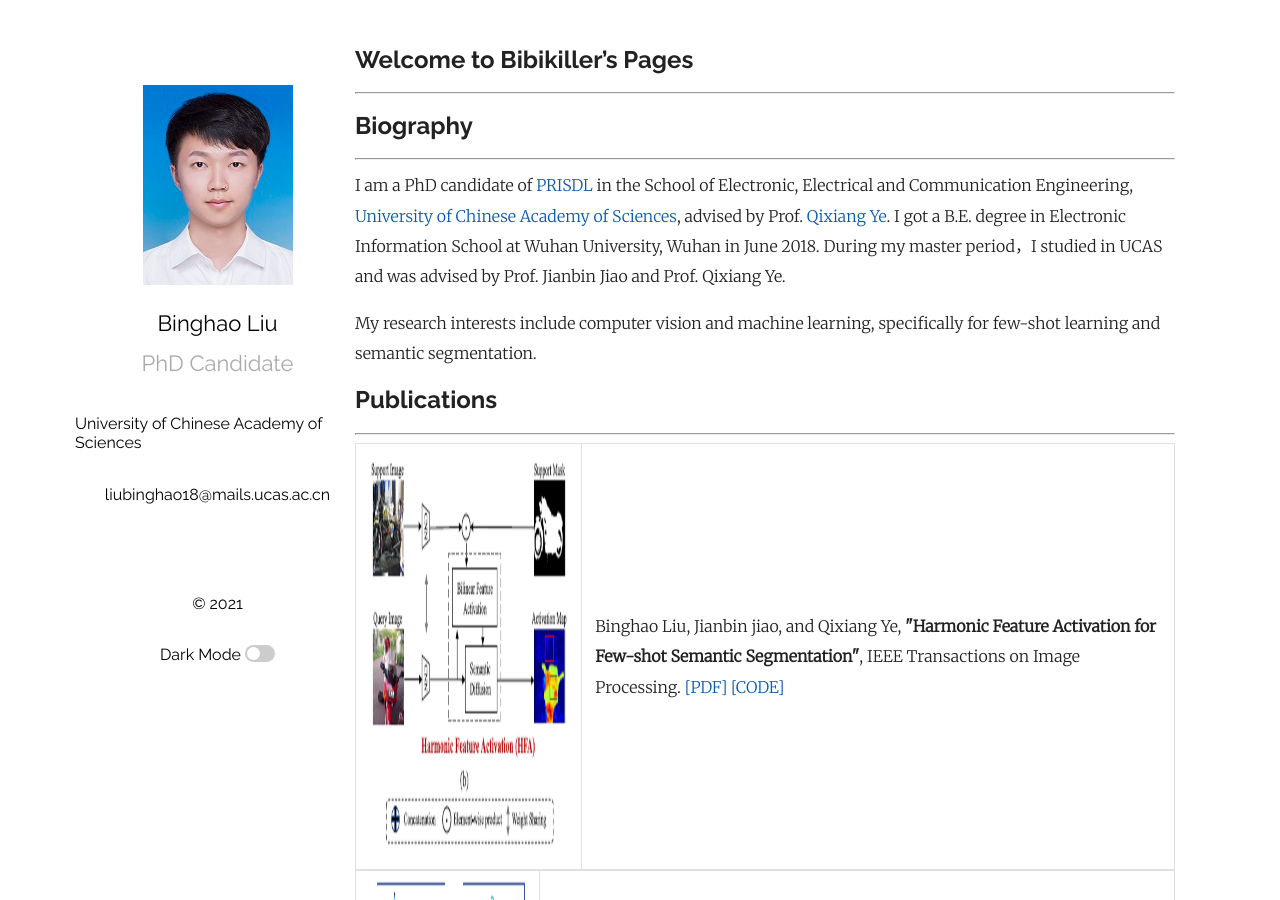
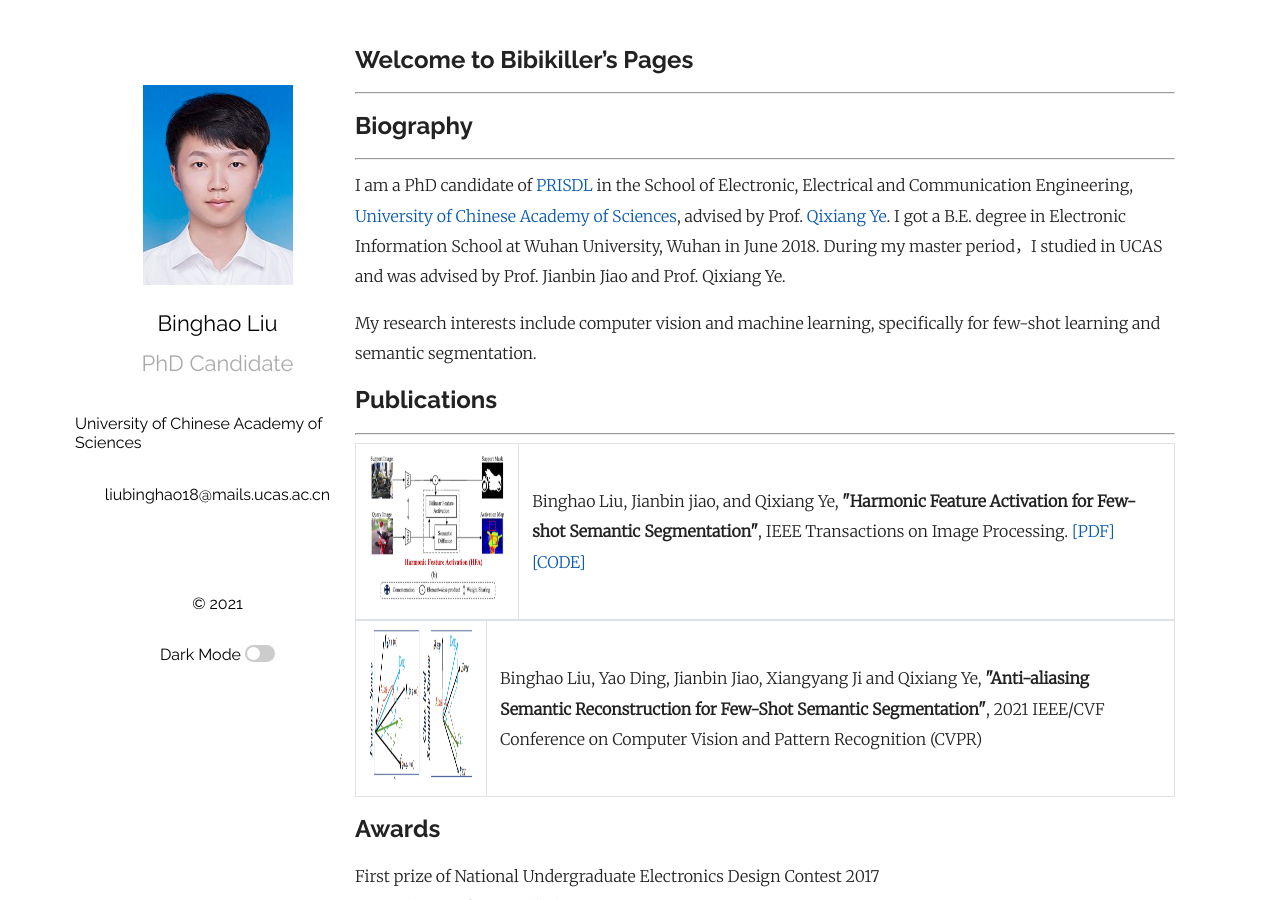
Before and after one commit to Bibikiller/Bibikiller.github.io, a Jekyll site: the page built from index.md, in a window 1280 px wide and 900 px high. Built offline with Jekyll 4.4.1, drawn with Linux system fonts in a browser that asks for light colours; some web fonts are replaced; our own code applies the rules of GitHub Pages for plain Markdown files; a script that is not in the unit is left out; comment, search, counter and statistics services are not loaded.

Commit message:
Update index.md

```diff
--- a/index.md
+++ b/index.md
@@ -11,7 +11,7 @@ My research interests include computer vision and machine learning, specifically
 ---
 <table border="1">
 <tr>
-<td><img src="/HFA.png"  height="400" width="500"></td>
+<td><img src="/HFA.png"  height="150" width="300"></td>
 <td>Binghao Liu, Jianbin jiao, and Qixiang Ye,
 <b>"Harmonic Feature Activation for Few-shot Semantic Segmentation"</b>,
 IEEE Transactions on Image Processing. <a href="https://ieeexplore.ieee.org/document/9356450">[PDF]</a> <a href="https://github.com/Bibikiller/HFA">[CODE]</a>
@@ -21,7 +21,7 @@ IEEE Transactions on Image Processing. <a href="https://ieeexplore.ieee.org/docu
 
 <table border="1">
 <tr>
-<td><img src="/ASR.png"  height="400" width="500"></td>
+<td><img src="/ASR.png"  height="150" width="300"></td>
 <td>Binghao Liu, Yao Ding, Jianbin Jiao, Xiangyang Ji and Qixiang Ye,
 <b>"Anti-aliasing Semantic Reconstruction for Few-Shot Semantic Segmentation"</b>,
 2021 IEEE/CVF Conference on Computer Vision and Pattern Recognition (CVPR)
```
